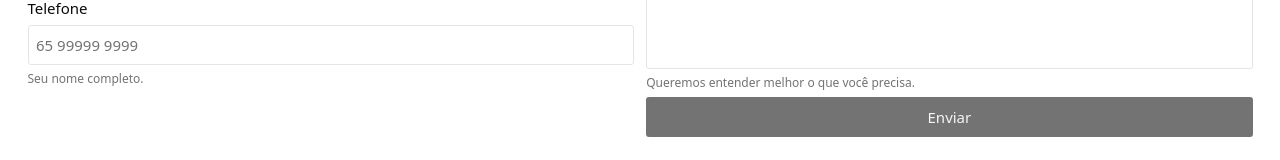
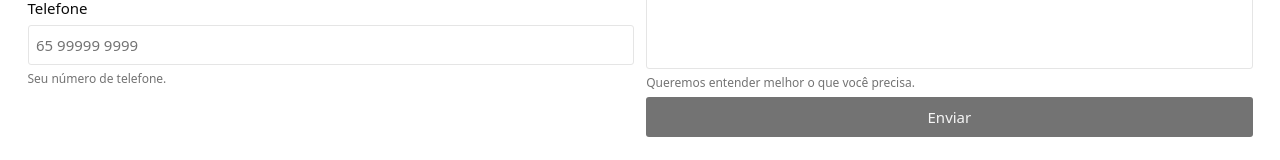
Before and after one commit to Andreoew/toyotan, a React (Vite) app in the folder web/: page /contact in a window 1280 px wide. Shown: the part 338-498 px from the top of the page. Built offline with nearby package versions, Linux system fonts and the light colour scheme; no server answers.

Commit message:
fix: correction description in form contact

```diff
--- a/web/src/components/form-contact.tsx
+++ b/web/src/components/form-contact.tsx
@@ -127,7 +127,7 @@ export function ContactForm() {
                   />
                 </FormControl>
                 <FormDescription className="text-[1.2rem]">
-                  Seu nome completo.
+                  Seu número de telefone.
                 </FormDescription>
                 <FormMessage />
               </FormItem>
```
